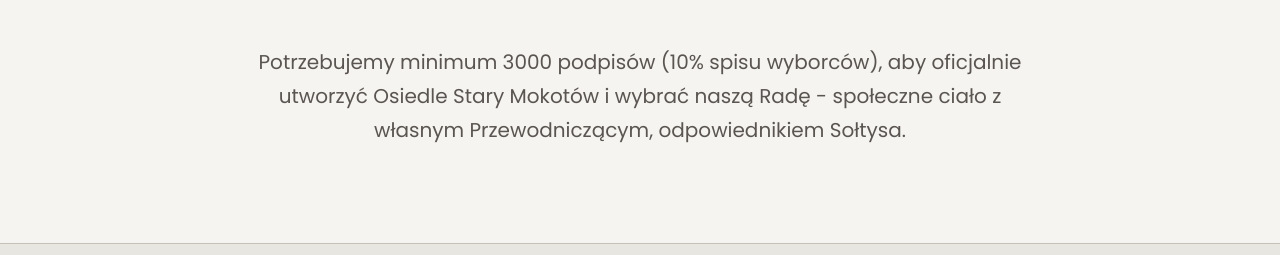
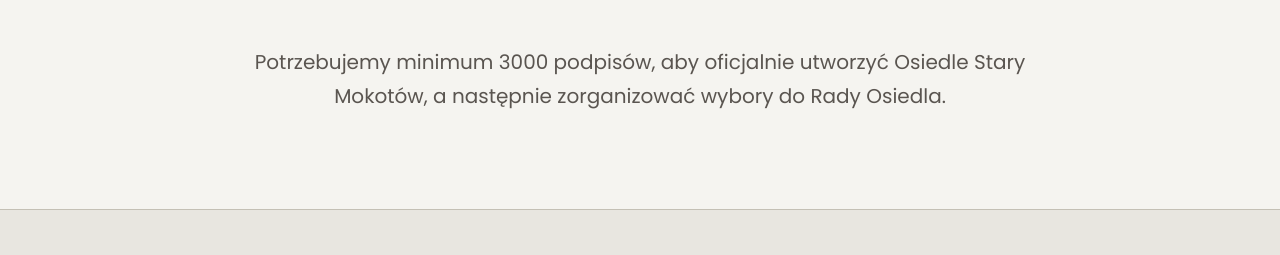
Before and after one commit to tadeoos/rada-stary-mokotow, a website built with webpack: page index.html in a window 1280 px wide. Shown: the part 287-542 px from the top of the page. Built offline with nearby package versions, Linux system fonts and the light colour scheme.

Commit message:
better copy

```diff
--- a/index.html
+++ b/index.html
@@ -37,8 +37,8 @@
   <section class="hero">
     <div class="container">
       <h2>Stary Mokotów formalnie nie istnieje. Zmieńmy to!</h2>
-      <p class="lead">Potrzebujemy minimum 3000 podpisów (10% spisu wyborców), aby oficjalnie utworzyć Osiedle Stary Mokotów
-        i wybrać naszą Radę - społeczne ciało z własnym Przewodniczącym, odpowiednikiem Sołtysa.</p>
+      <p class="lead">Potrzebujemy minimum 3000 podpisów, aby oficjalnie utworzyć Osiedle Stary
+        Mokotów, a następnie zorganizować wybory do Rady Osiedla.</p>
 <!--      <a href="#podpisy" class="cta-button">Podpisz inicjatywę</a>-->
     </div>
   </section>
```
